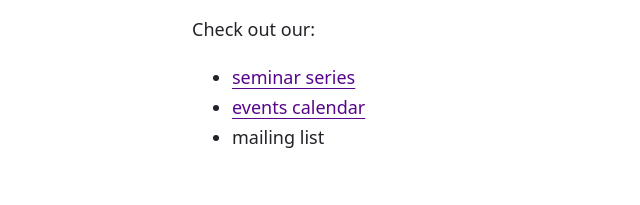
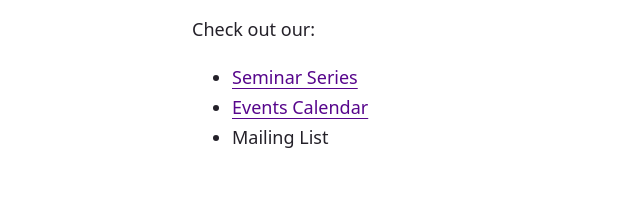
Before and after one commit to nyu-aisi/nyu-aisi.github.io, a plain HTML site: page index.html in a window 1280 px wide. Shown: the part 418-623 px from the top of the page, 0-640 px from the left. Drawn offline with Linux system fonts and the light colour scheme.

Commit message:
Capitalize homepage resource links

```diff
--- a/index.html
+++ b/index.html
@@ -70,10 +70,10 @@
       <p class="intro">Preliminary website. Work in progress.</p>
       <p>Check out our:</p>
       <ul>
-        <li><a href="seminar/">seminar series</a></li>
-        <li><a href="https://calendar.google.com/calendar/u/1?cid=Y19hY2Q5ZGM0ZDAwNzllNDZmNzU1NjFmZGQ3OTRjYjdjNjljY2VmODIyNTZjZDRmYWRjZTU4ZTE1NTgwZTc1YWU2QGdyb3VwLmNhbGVuZGFyLmdvb2dsZS5jb20">events calendar</a></li>
+        <li><a href="seminar/">Seminar Series</a></li>
+        <li><a href="https://calendar.google.com/calendar/u/1?cid=Y19hY2Q5ZGM0ZDAwNzllNDZmNzU1NjFmZGQ3OTRjYjdjNjljY2VmODIyNTZjZDRmYWRjZTU4ZTE1NTgwZTc1YWU2QGdyb3VwLmNhbGVuZGFyLmdvb2dsZS5jb20">Events Calendar</a></li>
         <!-- Mailing list URL is pending. -->
-        <li>mailing list</li>
+        <li>Mailing List</li>
       </ul>
       <section aria-labelledby="contact">
         <h2 id="contact">Contact</h2>
```
